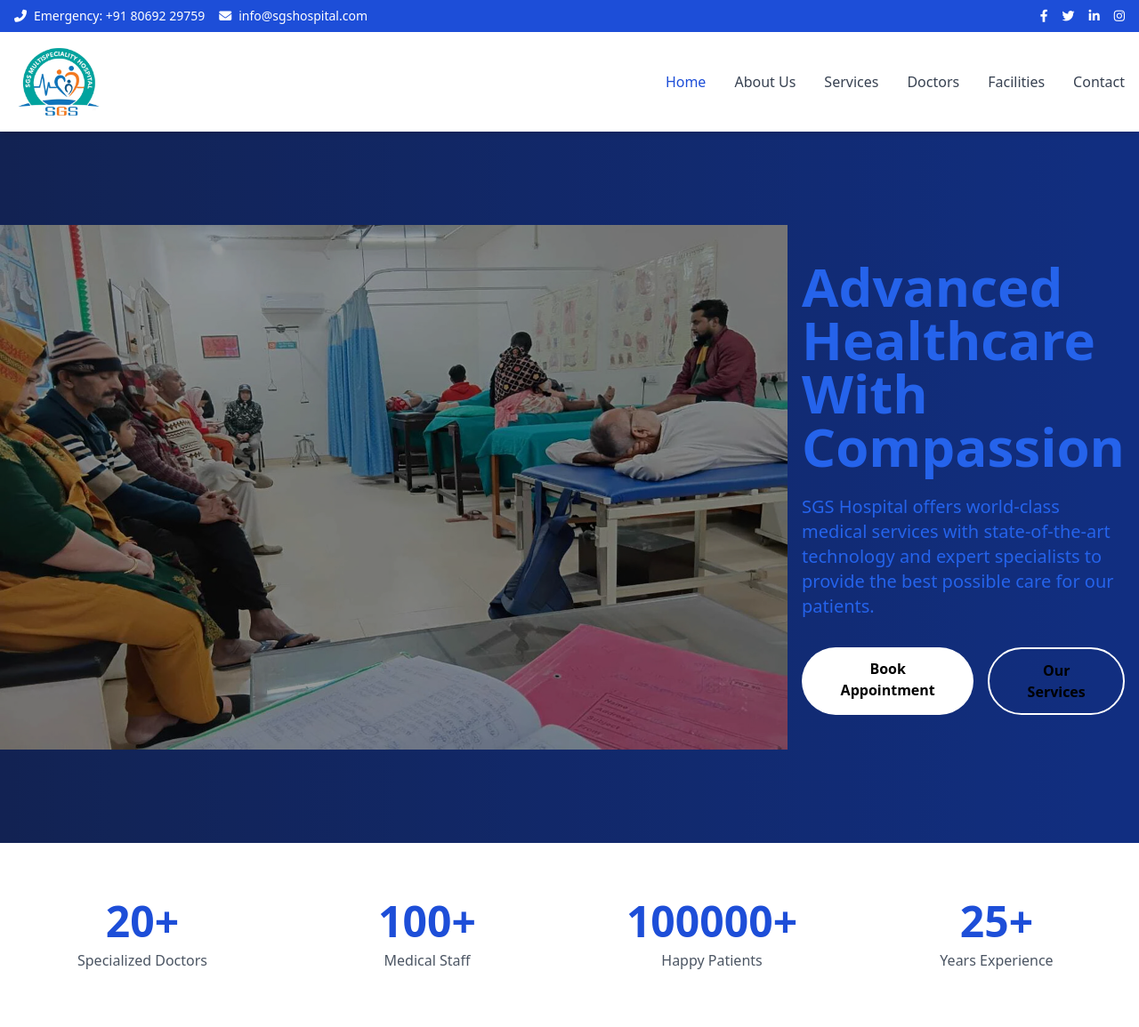
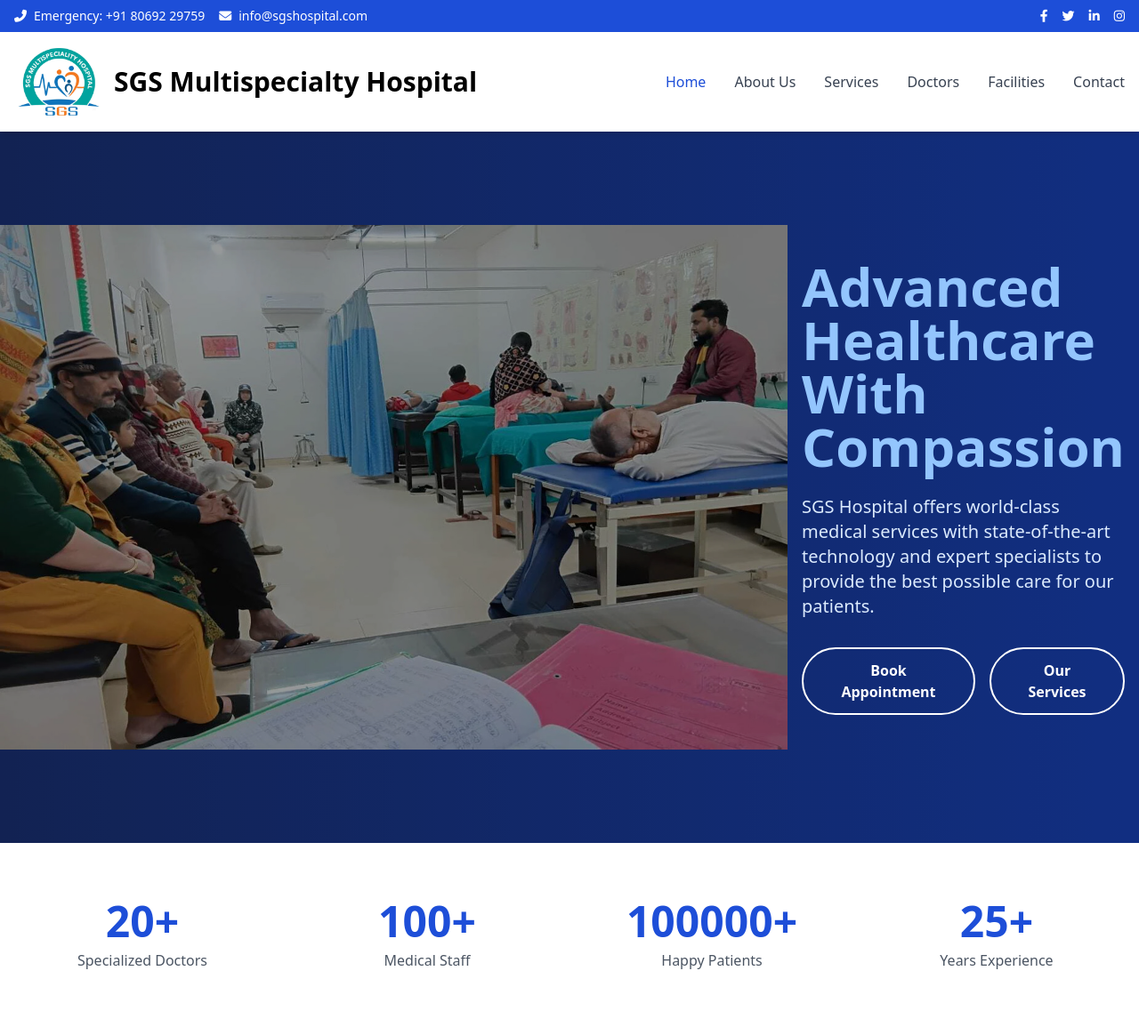
Before and after one commit to visheshkwatra-PO/SGS_Test, a Flask app: page / in a window 1280 px wide. Shown: the top 1155 px of the page at 89% size. Run offline with Flask 3, Linux system fonts and the light colour scheme; some libraries are stand-ins or nearby versions.

Commit message:
third commit

```diff
--- a/templates/index.html
+++ b/templates/index.html
@@ -70,8 +70,12 @@
     <header class="sticky top-0 z-50 bg-white shadow-md">
         <div class="container mx-auto px-4 py-4 flex justify-between items-center">
             <div class="flex items-center">
-                <img src="static\images\logo.jpg" alt="SGS Hospital logo with dark blue text and medical cross symbol" class="h-20">
+    <img src="static/images/logo.jpg" alt="SGS Hospital logo with dark blue text and medical cross symbol" class="h-20">
+    <span class="ml-3 text-black text-3xl font-semibold">
+        SGS Multispecialty Hospital
+    </span>
 </div>
+
 
             <nav class="hidden md:flex space-x-8">
                 <a href="#home" class="text-blue-700 font-medium hover:text-blue-600 transition">Home</a>
@@ -103,50 +107,50 @@
         </div>
     </header>
 
-<!-- Hero section -->
-<section id="home" class="relative bg-gradient-to-r from-blue-900 to-blue-700 text-white min-h-screen flex items-center overflow-hidden">
+<section id="home" class="relative bg-gradient-to-r from-blue-900 to-blue-700 text-white min-h-screen overflow-hidden md:flex md:items-center">
     <div class="absolute inset-0 bg-black opacity-40 z-10"></div>
 
     <!-- Swiper Carousel -->
-    <div class="swiper mySwiper absolute inset-0 z-0">
+    <div class="swiper mySwiper relative md:absolute md:inset-0 md:z-0 md:h-full">
         <div class="swiper-wrapper">
             <div class="swiper-slide">
-                <img src="static\images\lobby1.jpg" alt="Hospital Image 1" class="w-full h-full object-cover">
+                <img src="static/images/lobby1.jpg" alt="Hospital Image 1" class="w-full h-full object-cover">
             </div>
             <div class="swiper-slide">
-                <img src="static\images\lobby2.jpg" alt="Hospital Image 2" class="w-full h-full object-cover">
+                <img src="static/images/lobby2.jpg" alt="Hospital Image 2" class="w-full h-full object-cover">
             </div>
             <div class="swiper-slide">
-                <img src="static\images\lobby3.jpg" alt="Hospital Image 3" class="w-full h-full object-cover">
+                <img src="static/images/lobby3.jpg" alt="Hospital Image 3" class="w-full h-full object-cover">
             </div>
             <div class="swiper-slide">
-                <img src="static\images\lobby4.jpg" alt="Hospital Image 4" class="w-full h-full object-cover">
+                <img src="static/images/lobby4.jpg" alt="Hospital Image 4" class="w-full h-full object-cover">
             </div>
         </div>
     </div>
 
     <!-- Content -->
-    <div class="container mx-auto px-4 z-20">
+    <div class="container mx-auto px-4 z-20 mt-4 md:mt-0">
         <div class="max-w-2xl">
-            <h1 class="text-5xl md:text-6xl font-bold mb-6 fade-in text-blue-600">
+            <h1 class="text-5xl md:text-6xl font-bold mb-6 fade-in text-blue-300">
                 Advanced Healthcare With Compassion
             </h1>
-            <p class="text-xl mb-8 fade-in delay-1 text-blue-600">
+            <p class="text-xl mb-8 fade-in delay-1 text-blue-100">
                 SGS Hospital offers world-class medical services with state-of-the-art technology and expert specialists to provide the best possible care for our patients.
             </p>
-            <div class="flex flex-col sm:flex-row space-y-4 sm:space-y-0 sm:space-x-4 fade-in delay-2">
+            <div class="hidden sm:flex flex-col sm:flex-row space-y-4 sm:space-y-0 sm:space-x-4 fade-in delay-2">
                 <a href="#appointment"
-                   class="bg-white text-black px-8 py-3 rounded-full font-bold text-center hover:bg-gray-100 transition hover:shadow-lg">
+                   class="border-2 border-white text-white px-8 py-3 rounded-full font-bold text-center hover:bg-gray-100 hover:text-black transition hover:shadow-lg">
                     Book Appointment
                 </a>
                 <a href="#services"
-                   class="border-2 border-white text-black px-8 py-3 rounded-full font-bold text-center hover:bg-white hover:text-black transition">
+                   class="border-2 border-white text-white px-8 py-3 rounded-full font-bold text-center hover:bg-gray-100 hover:text-black transition">
                     Our Services
                 </a>
             </div>
         </div>
     </div>
 </section>
+
 
 <!-- Swiper JS CDN -->
 <link rel="stylesheet" href="https://cdn.jsdelivr.net/npm/swiper@11/swiper-bundle.min.css" />
@@ -966,7 +970,7 @@
 <div class="h-96 w-full fade-in relative">
     <!-- Interactive Google Map -->
     <iframe
-        src="https://www.google.com/maps?q=28.669053089216565,77.07330569837283&hl=en&z=15&output=embed"
+        src="https://www.google.com/maps?q=28.669053089216565,77.07330569837283&hl=en&z=15&output=embed&z=19"
         width="100%"
         height="100%"
         style="border:0;"
@@ -977,13 +981,13 @@
     </iframe>
 
 <!-- Visiting Hours Card -->
-    <div class="absolute bottom-0 left-0 w-full flex justify-center -mb-20">
+<div class="absolute bottom-5 left-5">
     <div class="bg-white rounded-xl shadow-xl p-6 max-w-sm">
         <h3 class="text-xl font-bold mb-4">Visiting Hours</h3>
         <div class="space-y-3">
             <div class="flex justify-between">
                 <span class="text-gray-700">Monday - Friday</span>
-                    <span class="font-medium">  10:00 AM - 7:00 PM</span>
+                <span class="font-medium">10:00 AM - 7:00 PM</span>
             </div>
             <div class="flex justify-between">
                 <span class="text-gray-700">Saturday</span>
@@ -996,7 +1000,7 @@
         </div>
     </div>
 </div>
-</div>
+
 
 
     <!-- Footer -->
@@ -1004,7 +1008,7 @@
         <div class="container mx-auto px-4">
             <div class="grid grid-cols-1 md:grid-cols-2 lg:grid-cols-4 gap-12">
                 <div class="fade-in">
-                    <img src="static\images\logo.jpg" alt="SGS Hospital logo in white version for footer section" class="h-10 mb-6">
+                    <img src="static\images\logo.jpg" alt="SGS Hospital logo in white version for footer section" class="h-24 mb-6">
                     <p class="text-gray-400 mb-6">Committed to providing world-class healthcare with compassion and advanced medical technology.</p>
                     <div class="flex space-x-4">
                         <a href="#" class="text-gray-400 hover:text-white transition">
```
Also changed, not shown: requirements.txt (added), 1 other file. Lines whose indentation alone changed are shown as unchanged.
